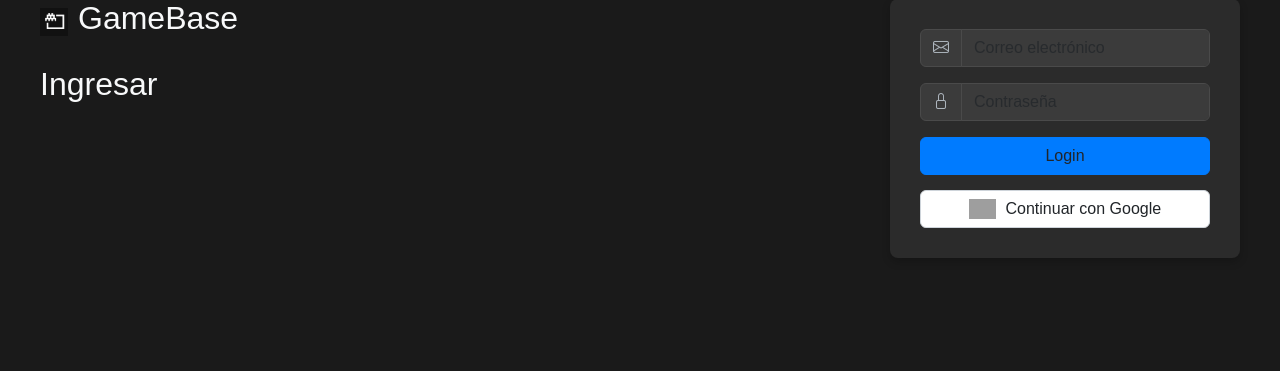
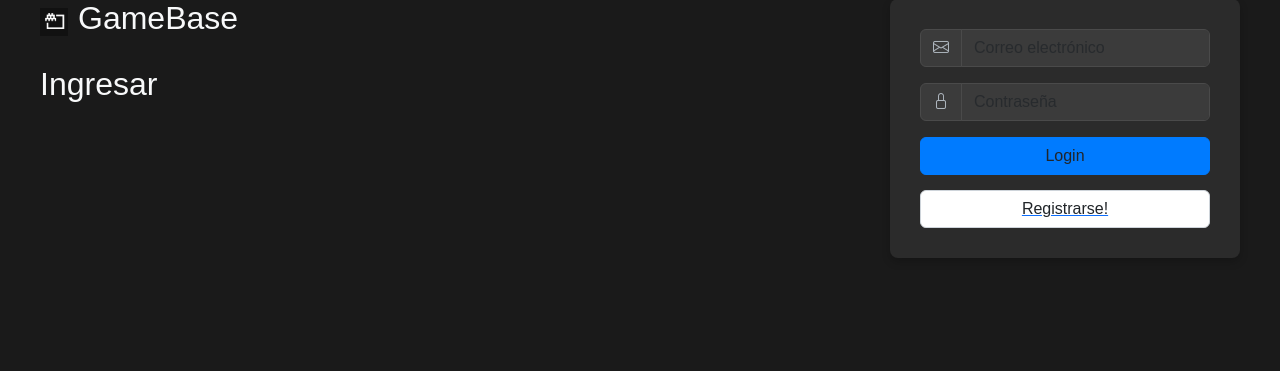
Before and after one commit to HelpTec/PPI3-INTEGRADOR, a Django app: page / in a window 1280 px wide. Shown: the part 261-632 px from the top of the page. Run offline with Django 4.2, Linux system fonts and the light colour scheme; some libraries are stand-ins or nearby versions; grey boxes are pictures that could not be loaded.

Commit message:
se cambia boton de continuar con google por registrarse

```diff
--- a/djangoback/tp3_crud/apps/juego/templates/login.html
+++ b/djangoback/tp3_crud/apps/juego/templates/login.html
@@ -205,13 +205,11 @@
             </div>
           </div>
           <button type="submit" class="btn btn-primary-custom">Login</button>
-          <button type="button" class="btn btn-google">
-            <img
-              src="https://upload.wikimedia.org/wikipedia/commons/thumb/c/c1/Google_%22G%22_logo.svg/1024px-Google_%22G%22_logo.svg.png"
-              alt="Google Logo"
-            />
-            Continuar con Google
-          </button>
+          <a href="/register">
+            <button type="button" class="btn btn-google">
+              Registrarse!
+            </button>
+          </a>
         </form>
       </div>
     </div>
```
